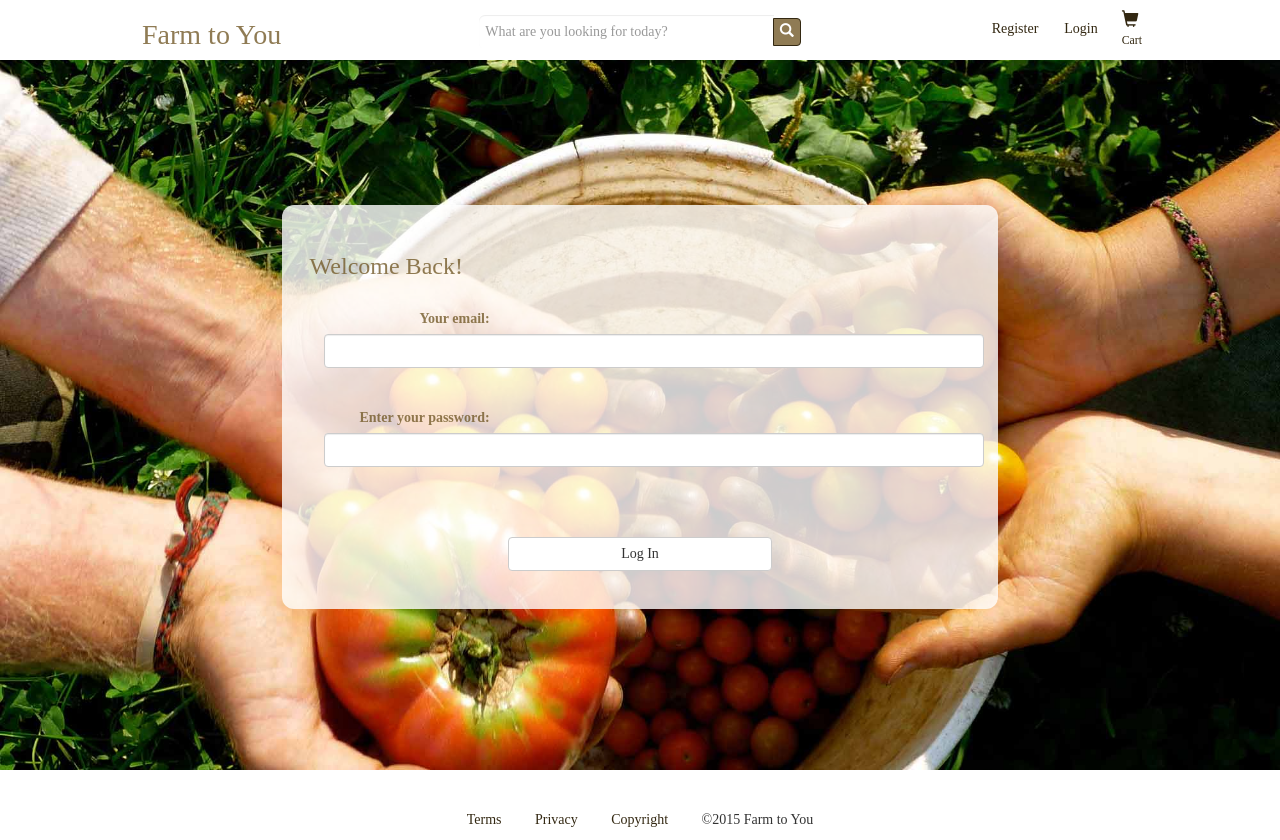
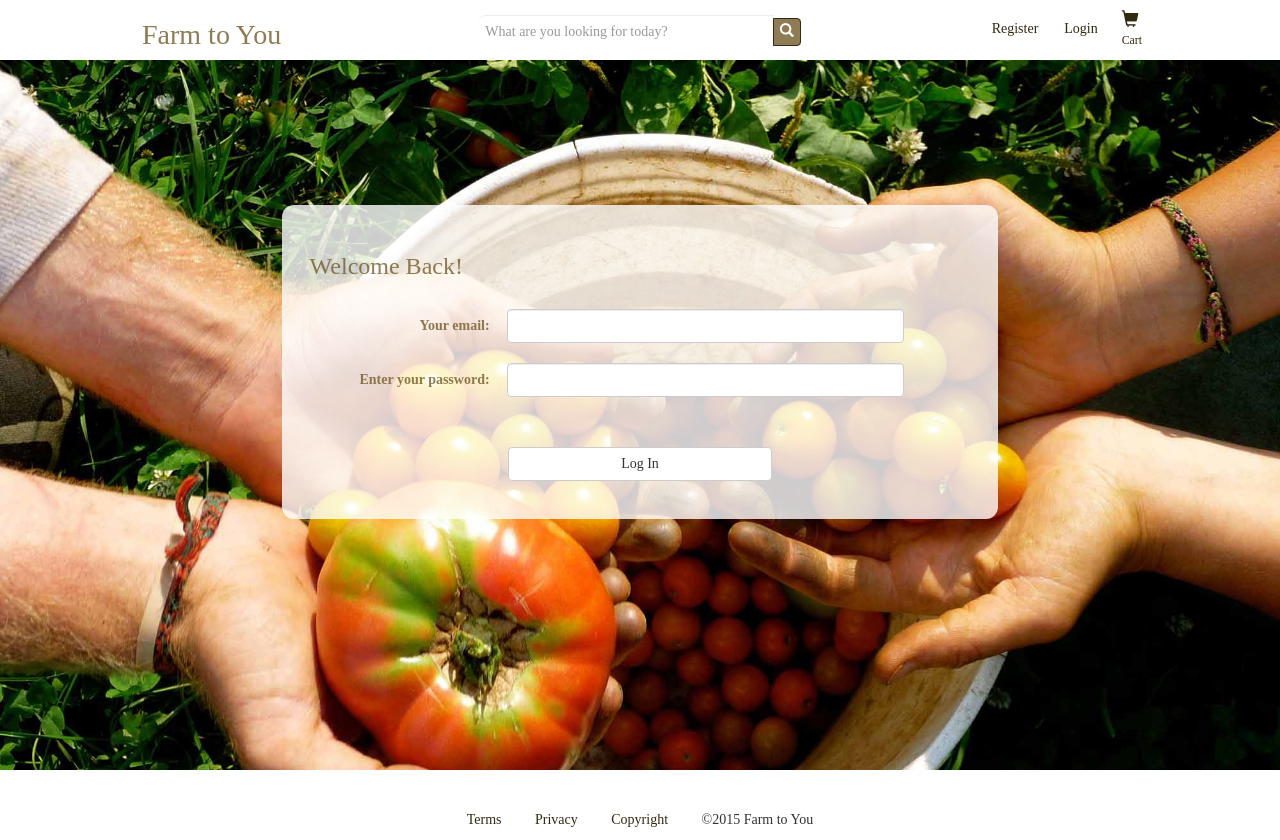
Before and after one commit to kingscreations/farm-to-you, a PHP site: page /sign-in/index.php in a window 1280 px wide. Run offline with PHP 8.4, Linux system fonts and the light colour scheme; some libraries are stand-ins or nearby versions; some web fonts are replaced.

Commit message:
added new css class form-control-custom to sign in and sign up

```diff
--- a/css/main.css
+++ b/css/main.css
@@ -293,7 +293,7 @@ form input[type=file] {
 form input[type=text],
 form input[type=password]{
 	margin-left: 0;
-	width: 100%;
+	/*width: 100%;*/
 }
 
 .user-account input[type=radio] {
@@ -356,6 +356,19 @@ form input[type=password]{
 	}
 }
 
+.form-control-custom {
+	height: 34px;
+	padding: 6px 12px;
+	font-size: 14px;
+	line-height: 1.42857;
+	color: #555;
+	background-color: #FFF;
+	background-image: none;
+	border: 1px solid #CCC;
+	border-radius: 4px;
+	box-shadow: 0px 1px 1px rgba(0, 0, 0, 0.075) inset;
+	transition: border-color 0.15s ease-in-out 0s, box-shadow 0.15s ease-in-out 0s;
+}
 .transparent-form {
   /*background-color: rgba(255, 255, 255, .95);*/
   background-color: rgb(255, 255, 255);
--- a/sign-in/index.php
+++ b/sign-in/index.php
@@ -32,20 +32,20 @@ if(@isset($_SESSION['emailPop'])) {
 						<?php echo generateInputTags(); ?>
 						<fieldset>
 							<?php if(($email) === null) { ?>
-							<label>Your email:</label>
-							<input class="form-control" type="text" name="email" id="email" value="" size="relative" />
+							<label for="email">Your email:</label>
+							<input class="form-control-custom" type="text" name="email" id="email" value="" size="relative" />
 							</br></br>
-							<label>Enter your password:</label>
-							<input class="form-control" type="password" name="password2" id="password2" value="" size="relative" />
+							<label for="password2">Enter your password:</label>
+							<input class="form-control-custom" type="password" name="password2" id="password2" value="" size="relative" />
 							<br><br>
 							<input type="submit" value="Log In" id="submit">
 
 							<?php } else{ ?>
-							<label>Your email:</label>
-							<input class="form-control" type="text" name="email" id="email" value="<?php echo $email ?>" placeholder="<?php echo $email ?>" size="relative" />
+							<label for="email">Your email:</label>
+							<input class="form-control-custom" type="text" name="email" id="email" value="<?php echo $email ?>" placeholder="<?php echo $email ?>" size="relative" />
 							</br></br>
-							<label>Enter your password:</label>
-							<input class="form-control" type="password" name="password2" id="password2" value="" size="relative" />
+							<label for="password2">Enter your password:</label>
+							<input class="form-control-custom" type="password" name="password2" id="password2" value="" size="relative" />
 							<br><br>
 							<input type="submit" value="Log In" id="submit" class="btn btn-default mt30">
 							<?php } ?>
--- a/sign-up/index.php
+++ b/sign-up/index.php
@@ -23,13 +23,13 @@ require_once("../php/lib/header.php");
 						<?php echo generateInputTags(); ?>
 						<fieldset>
 							<label>Your email:</label>
-							<input class="form-control" type="text" name="inputEmail" id="inputEmail" value="" size="relative" />
+							<input class="form-control-custom" type="text" name="inputEmail" id="inputEmail" value="" size="relative" />
 							<br><br>
 							<label>Enter a password:</label>
-							<input class="form-control" type="password" name="password1" id="password1" value="" size="relative" />
+							<input class="form-control-custom" type="password" name="password1" id="password1" value="" size="relative" />
 							<br><br>
 							<label>Please re-Enter Password:</label>
-							<input class="form-control" type="password" name="passwordCheck" id="passwordCheck" value="" size="relative" />
+							<input class="form-control-custom" type="password" name="passwordCheck" id="passwordCheck" value="" size="relative" />
 							<br><br>
 							<input type="submit" value="Let's get started!" id="submit" class="btn btn-default mt30">
 						</fieldset><!-- fieldset -->
```
